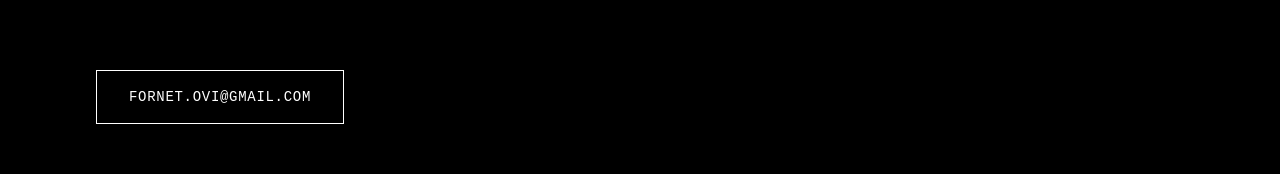
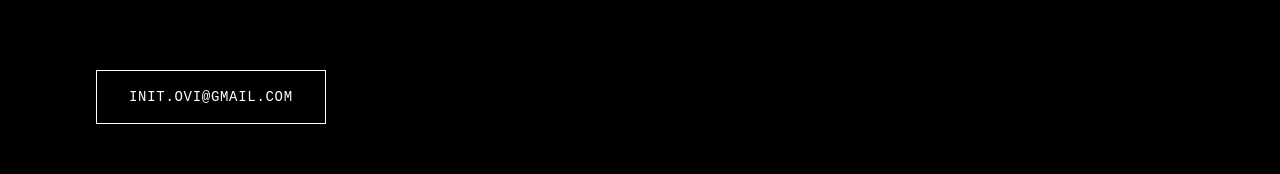
Before and after one commit to cirotti/cirotti, a React (Vite) app: page / in a window 1280 px wide. Shown: the part 3299-3473 px from the top of the page. Built offline with nearby package versions, Linux system fonts and the light colour scheme; the HTML template or start-up script is replaced by a standard one.

Commit message:
update readme

```diff
--- a/src/components/sections/Contact.tsx
+++ b/src/components/sections/Contact.tsx
@@ -105,8 +105,8 @@
         </h2>
 
         <div className="flex flex-col md:flex-row md:items-center gap-8 mb-16">
-          <MagneticButton href="mailto:fornet.ovi@gmail.com">
-            fornet.ovi@gmail.com
+          <MagneticButton href="mailto:init.ovi@gmail.com">
+            init.ovi@gmail.com
           </MagneticButton>
         </div>
 
```
Also changed, not shown: 1 other file (tests, documents, lock files or other folders).
